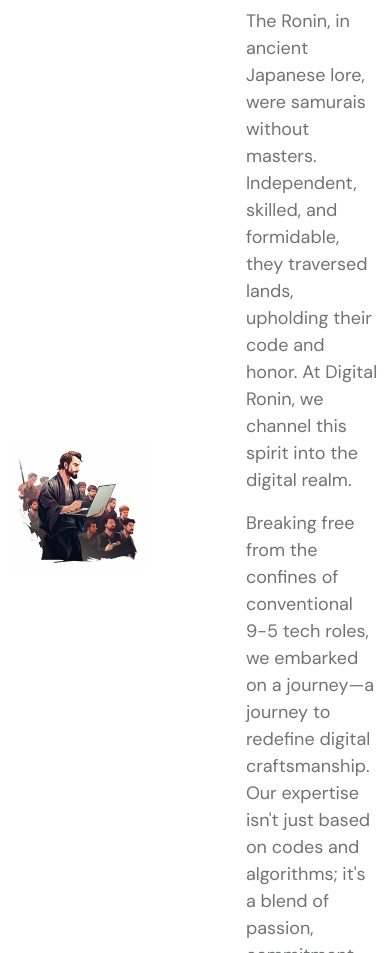
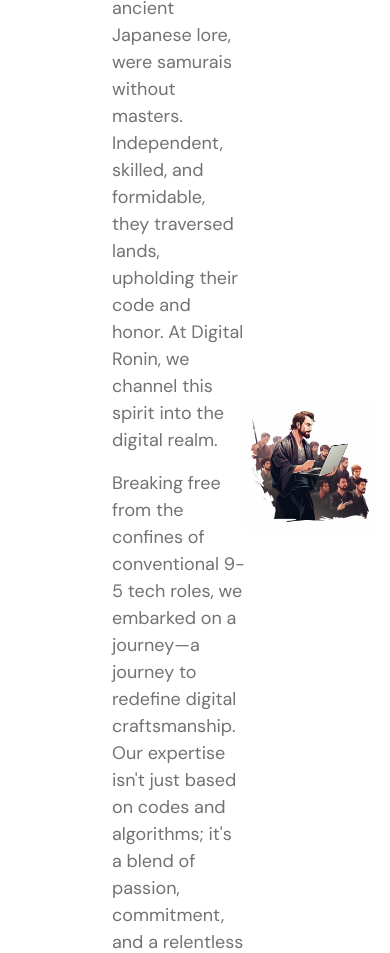
Before and after one commit to Bahtiyar-byte/Site, a plain HTML site: page index.html in a window 390 px wide. Shown: the part 1047-2000 px from the top of the page. Drawn offline with Linux system fonts and the light colour scheme.

Commit message:
Add files via upload
b3

```diff
--- a/index.html
+++ b/index.html
@@ -21,6 +21,25 @@
     <link href="css/bootstrap-icons.css" rel="stylesheet">
     <link href="css/magnific-popup.css" rel="stylesheet">
     <link href="css/tooplate-waso-strategy.css" rel="stylesheet">
+
+    <style>
+        /* Добавьте медиазапрос для мобильных устройств */
+        @media (max-width: 767px) {
+            .about {
+                padding-top: 40px; /* Добавьте дополнительный верхний отступ для мобильных устройств */
+            }
+
+                .about img {
+                    width: 100%; /* Сделайте изображение на весь экран на мобильных устройствах */
+                    order: 1; /* Перенесите изображение вверх */
+                    padding-bottom: 20px; /* Добавьте отступ между изображением и текстом */
+                }
+
+                .about > .container > .row > .col-lg-12 > div {
+                    padding-left: 0; /* Уберите левый отступ на мобильных устройствах */
+                }
+        }
+    </style>
 
 </head>
 <body id="section_1">
@@ -162,17 +181,42 @@
             </div>
         </div>
     </section>-->
+        <!--<section class="about section-padding" id="section_2">
+        <div class="container">
+            <div class="row">
+                <div class="col-lg-1"></div>
+                <div class="col-lg-12">
+                    <div style="display: flex; align-items: center;">
+                        <div style="width: 40%;">
+                            <img src="images/about_ronin.png" alt="" style="width: 100%; height: auto;">
+                        </div>
+                        <div style="flex: 1; padding-left: 100px;">
+                            <h2 class="mb-4">🎋 The Tale of Digital Ronin</h2>
+                            <p class="mb-8">The Ronin, in ancient Japanese lore, were samurais without masters. Independent, skilled, and formidable, they traversed lands, upholding their code and honor. At Digital Ronin, we channel this spirit into the digital realm.</p>
+                            <p>Breaking free from the confines of conventional 9-5 tech roles, we embarked on a journey—a journey to redefine digital craftsmanship. Our expertise isn't just based on codes and algorithms; it's a blend of passion, commitment, and a relentless pursuit of tech mastery.</p>
+                            <br>
+                            <a class="cta-button" href="#section_6" style="display: block; text-align: right;">Book your free consultation</a>
+                        </div>
+                    </div>
+                </div>
+                <div class="col-lg-1"></div>
+            </div>
+        </div>
+    </section>-->
+
 
         <section class="about section-padding" id="section_2">
             <div class="container">
                 <div class="row">
                     <div class="col-lg-1"></div>
                     <div class="col-lg-12">
-                        <div style="display: flex; align-items: center;">
-                            <div style="width: 40%;">
+                        <div style="display: flex; align-items: center; flex-wrap: wrap-reverse;">
+                            <!-- Картинка -->
+                            <div style="width: 40%; flex: 1; order: 2; padding-top: 20px;">
                                 <img src="images/about_ronin.png" alt="" style="width: 100%; height: auto;">
                             </div>
-                            <div style="flex: 1; padding-left: 100px;">
+                            <!-- Текст и кнопка -->
+                            <div style="flex: 1; padding-left: 100px; order: 1;">
                                 <h2 class="mb-4">🎋 The Tale of Digital Ronin</h2>
                                 <p class="mb-8">The Ronin, in ancient Japanese lore, were samurais without masters. Independent, skilled, and formidable, they traversed lands, upholding their code and honor. At Digital Ronin, we channel this spirit into the digital realm.</p>
                                 <p>Breaking free from the confines of conventional 9-5 tech roles, we embarked on a journey—a journey to redefine digital craftsmanship. Our expertise isn't just based on codes and algorithms; it's a blend of passion, commitment, and a relentless pursuit of tech mastery.</p>
@@ -185,6 +229,7 @@
                 </div>
             </div>
         </section>
+
         <section class="services section-padding" id="section_3">
             <div class="container">
                 <div class="row">
```
